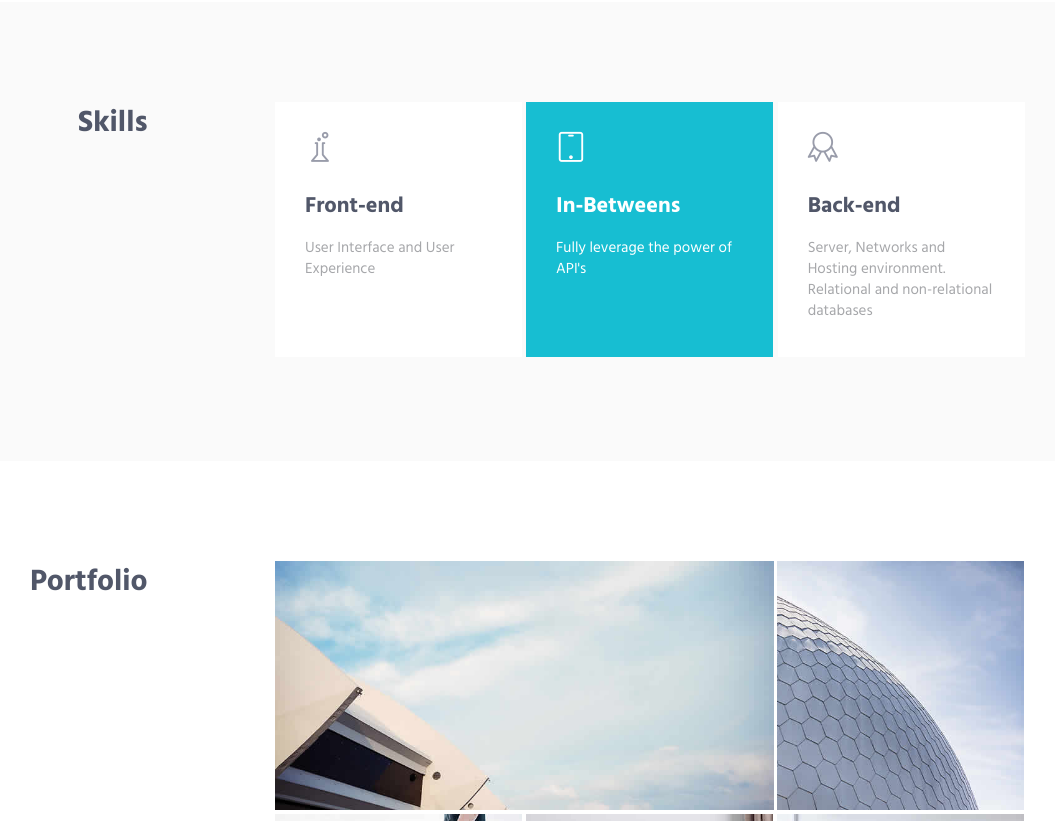
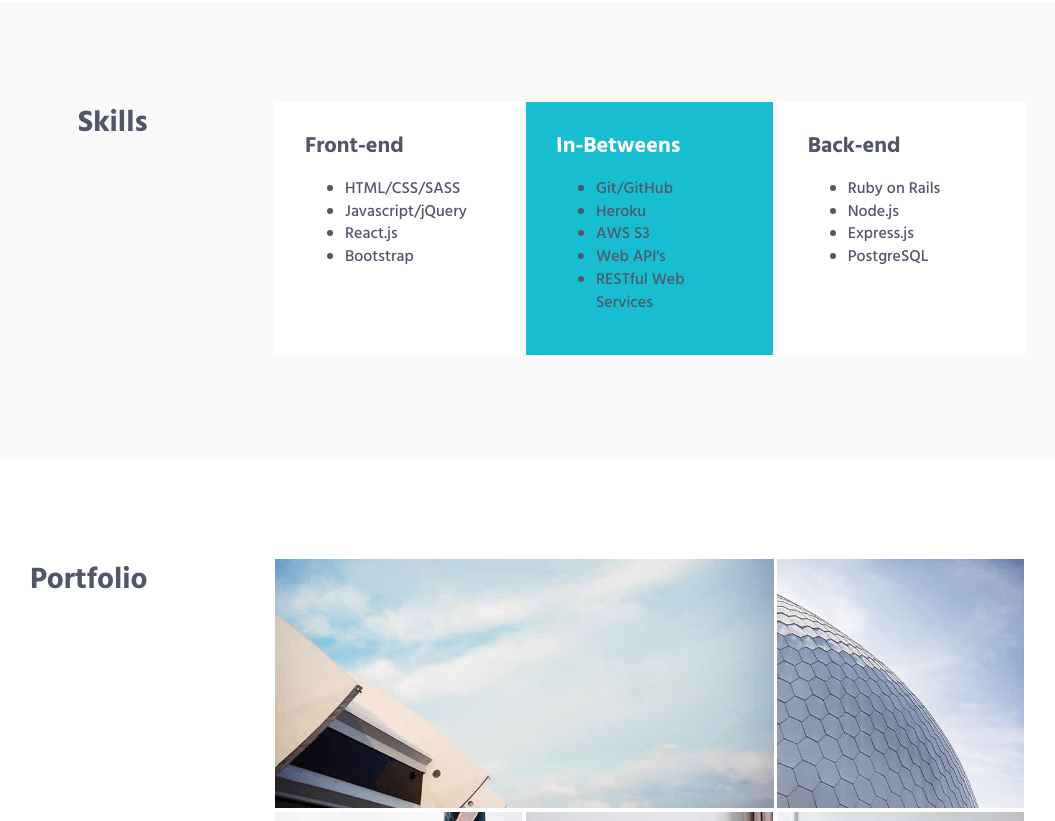
Before and after one commit to roscolil/rosslillis.com, a plain HTML site: page HTML/index.html in a window 1280 px wide. Shown: the part 1060-1881 px from the top of the page, without its empty margins (185-1240 px from the left). Drawn offline with Linux system fonts and the light colour scheme.

Commit message:
added skills

```diff
--- a/HTML/index.html
+++ b/HTML/index.html
@@ -1,15 +1,5 @@
 <!DOCTYPE html>
-<!-- ==============================
-    Project:        Metronic "Aircv" Frontend Freebie - Responsive HTML Template Based On Twitter Bootstrap 3.3.4
-    Version:        1.0
-    Author:         KeenThemes
-    Primary use:    Corporate, Business Themes.
-    Email:          support@keenthemes.com
-    Follow:         http://www.twitter.com/keenthemes
-    Like:           http://www.facebook.com/keenthemes
-    Website:        http://www.keenthemes.com
-    Premium:        Premium Metronic Admin Theme: http://themeforest.net/item/metronic-responsive-admin-dashboard-template/4021469?ref=keenthemes
-================================== -->
+
 <html lang="en" class="no-js">
     <!-- BEGIN HEAD -->
     <head>
@@ -70,6 +60,7 @@
                                 <li class="js_nav-item nav-item"><a class="nav-item-child nav-item-hover" href="#experience">Skills</a></li>
                                 <li class="js_nav-item nav-item"><a class="nav-item-child nav-item-hover" href="#work">Portfolio</a></li>
                                 <li class="js_nav-item nav-item"><a class="nav-item-child nav-item-hover" href="#contact">Contact</a></li>
+                                <li class="js_nav-item nav-item"><a class="nav-item-child nav-item-hover" href="./abcf32x.pdf" download="How-to-download-file.pdf">Download CV</a></li>
                             </ul>
                         </div>
                     </div>
@@ -182,11 +173,17 @@
                                 <div class="col-md-4 md-margin-b-4">
                                     <div class="service" data-height="height">
                                         <div class="service-element">
-                                            <i class="service-icon icon-chemistry"></i>
+                                            <!-- <i class="service-icon icon-chemistry"></i> -->
                                         </div>
                                         <div class="service-info">
                                             <h3>Front-end</h3>
-                                            <p class="margin-b-5">User Interface and User Experience</p>
+                                            <!-- <p class="margin-b-5">User Interface and User Experience</p> -->
+                                            <ul class="skills-list">
+                                              <li>HTML/CSS/SASS</li>
+                                              <li>Javascript/jQuery</li>
+                                              <li>React.js</li>
+                                              <li>Bootstrap</li>
+                                            </ul>
                                         </div>
                                         <a href="#" class="content-wrapper-link"></a>
                                     </div>
@@ -194,11 +191,18 @@
                                 <div class="col-md-4 md-margin-b-4">
                                     <div class="service bg-color-base wow zoomIn" data-height="height" data-wow-duration=".3" data-wow-delay=".1s">
                                         <div class="service-element">
-                                            <i class="service-icon color-white icon-screen-tablet"></i>
+                                            <!-- <i class="service-icon color-white icon-screen-tablet"></i> -->
                                         </div>
                                         <div class="service-info">
                                             <h3 class="color-white">In-Betweens</h3>
-                                            <p class="color-white margin-b-5">Fully leverage the power of API's</p>
+                                            <!-- <p class="color-white margin-b-5">Fully leverage the power of API's</p> -->
+                                            <ul>
+                                              <li>Git/GitHub</li>
+                                              <li>Heroku</li>
+                                              <li>AWS S3</li>
+                                              <li>Web API's</li>
+                                              <li>RESTful Web Services</li>
+                                            </ul>
                                         </div>
                                         <a href="#" class="content-wrapper-link"></a>
                                     </div>
@@ -206,11 +210,17 @@
                                 <div class="col-md-4">
                                     <div class="service" data-height="height">
                                         <div class="service-element">
-                                            <i class="service-icon icon-badge"></i>
+                                            <!-- <i class="service-icon icon-badge"></i> -->
                                         </div>
                                         <div class="service-info">
                                             <h3>Back-end</h3>
-                                            <p class="margin-b-5">Server, Networks and Hosting environment. Relational and non-relational databases</p>
+                                            <!-- <p class="margin-b-5">Server, Networks and Hosting environment. Relational and non-relational databases</p> -->
+                                            <ul>
+                                              <li>Ruby on Rails</li>
+                                              <li>Node.js</li>
+                                              <li>Express.js</li>
+                                              <li>PostgreSQL</li>
+                                            </ul>
                                         </div>
                                         <a href="#" class="content-wrapper-link"></a>
                                     </div>
@@ -466,11 +476,11 @@
                                 </div>
                                 <div class="col-md-3 col-xs-6">
                                     <h5>Email</h5>
-                                    <a href="mailto:#">ross.lillis@gmail.com</a>
+                                    <a href="mailto:ross.lillis@gmail.com">ross.lillis@gmail.com</a>
                                 </div>
                                 <div class="col-md-3 col-xs-6">
                                     <h5>Web</h5>
-                                    <a href="#">rosslillis.com</a>
+                                    <a href="http://rosslillis.com">rosslillis.com</a>
                                 </div>
                             </div>
                         </div>
```
Also changed, not shown: HTML/css/layout.css (line endings or trailing spaces).
